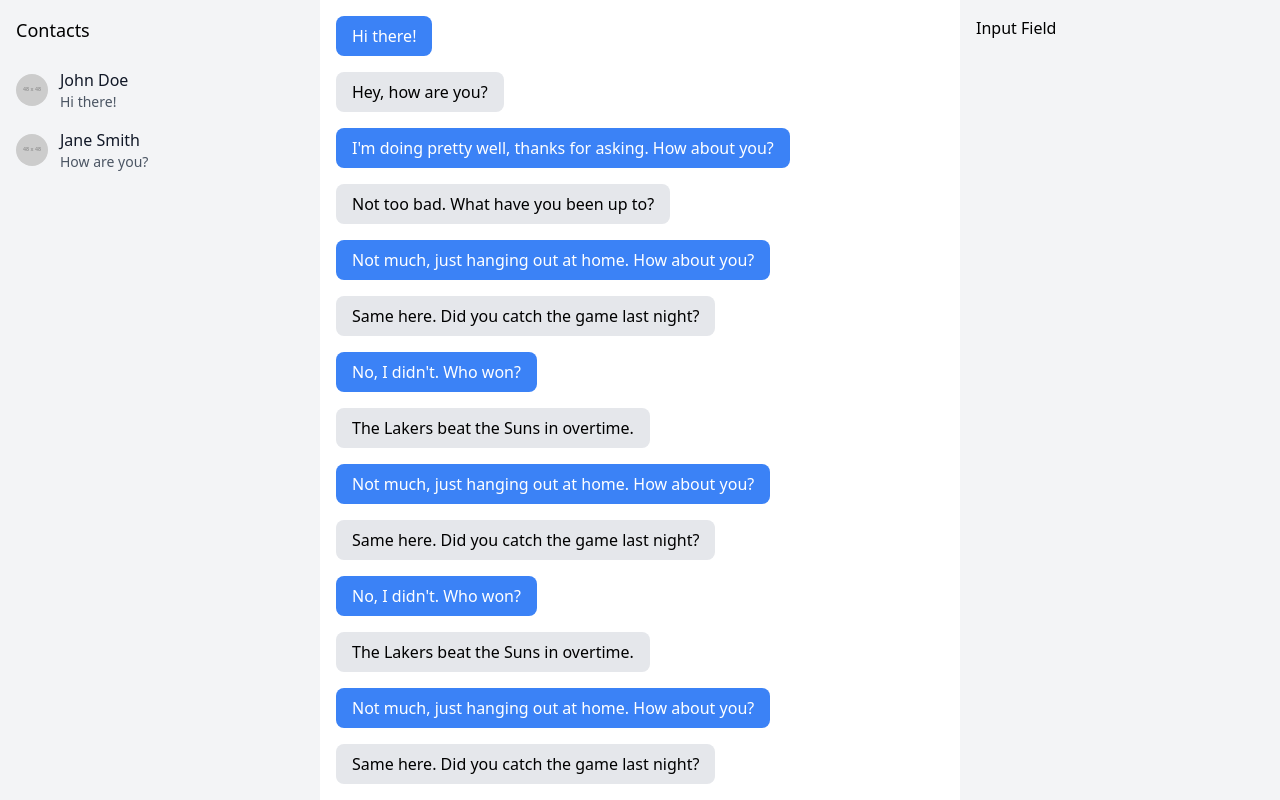
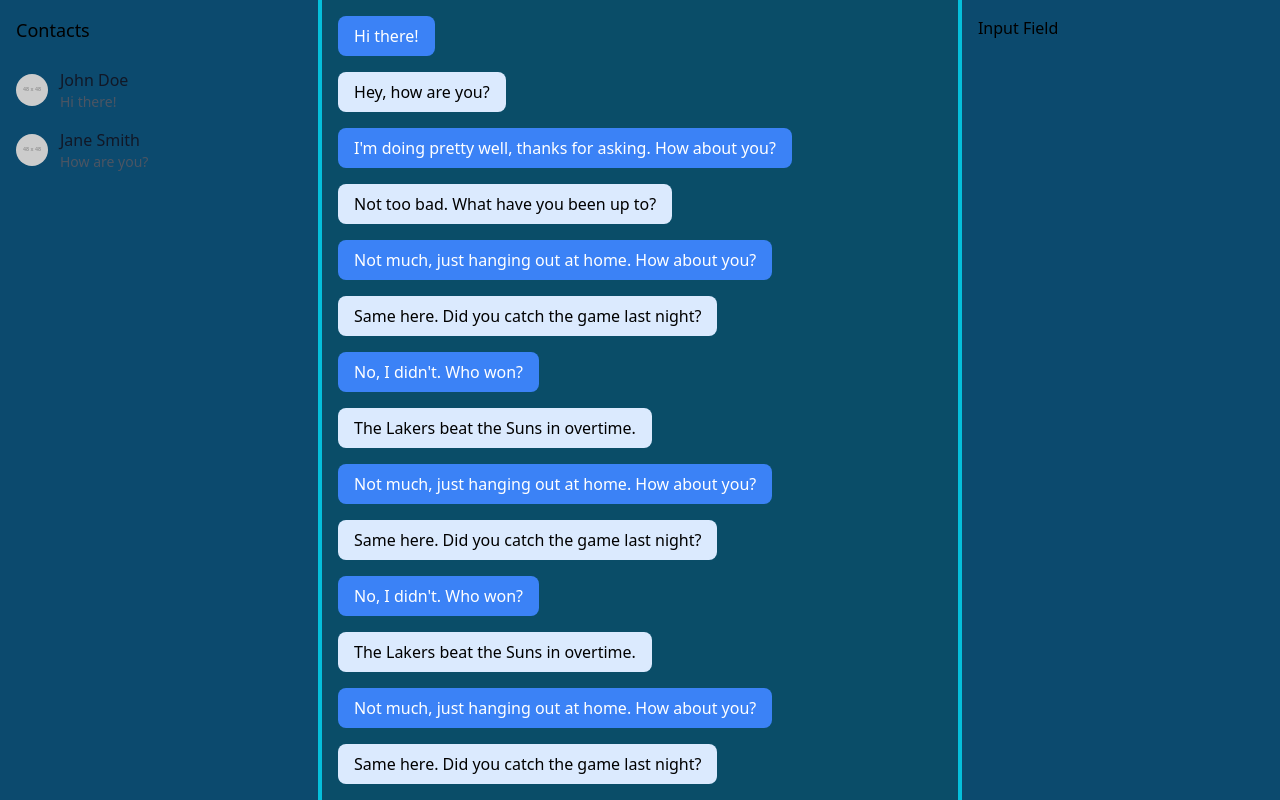
Before and after one commit to mhaddaou/ChatFrontEnd, a Next.js app: page /comp/pages in a window 1280 px wide. Built offline with nearby package versions, Linux system fonts and the light colour scheme.

Commit message:
handel msg

```diff
--- /dev/null
+++ b/pages/Read.tsx
@@ -0,0 +1,36 @@
+import { useState } from 'react';
+
+export default function MyForm() {
+  const [val, setVal] = useState("");
+  const [messages, setMessages] = useState([{
+    id: 1,
+    message: "Hello World"
+  },
+  {
+    id: 2,
+    message: "Hy"
+  },]);
+  const click = ()=>{
+    setMessages([...messages, {
+      id: messages.length + 1,
+      message: val
+    }]);
+    // setVal("");
+  }
+
+  return (
+    <div className='flex items-center justify-center mt-9'>
+      <div>{
+        messages.map((message) =>{
+          return <div key={message.id}>{message.message}</div>
+        })
+        }</div>
+      <input placeholder='write here' onChange={(e) =>{
+        setVal(e.target.value)
+      }}>
+      </input>
+      <button onClick={click}>add</button>
+    </div>
+  );
+
+}
--- a/pages/comp/ChatHistory.tsx
+++ b/pages/comp/ChatHistory.tsx
@@ -1,91 +1,5 @@
-/* eslint-disable @next/next/no-img-element */
 
-// import MessageInput from "./MessageInput";
-
-// const ChatApp = () => {
-//   return (
-//     <div className="flex flex-col h-screen">
-//       <div className="flex-grow-0 bg-gray-100 p-4">
-//         <h2 className="text-lg font-medium mb-4">Message History</h2>
-//         <ul>
-//           <li className="flex items-start mb-4">
-//             <img
-//               className="w-8 h-8 rounded-full mr-3"
-//               src="https://via.placeholder.com/48"
-//               alt="Avatar"
-//             />
-//             <div className="flex-1">
-//               <div className="flex items-center mb-1">
-//                 <h3 className="text-gray-900 font-medium mr-2">John Doe</h3>
-//                 <span className="text-gray-600 text-sm">4:30 PM</span>
-//               </div>
-//               <p className="text-gray-800">Hi there!</p>
-//             </div>
-//           </li>
-//           <li className="flex items-start mb-4">
-//             <img
-//               className="w-8 h-8 rounded-full mr-3"
-//               src="https://via.placeholder.com/48"
-//               alt="Avatar"
-//             />
-//             <div className="flex-1">
-//               <div className="flex items-center mb-1">
-//                 <h3 className="text-gray-900 font-medium mr-2">Jane Smith</h3>
-//                 <span className="text-gray-600 text-sm">4:35 PM</span>
-//               </div>
-//               <p className="text-gray-800">How are you?</p>
-//             </div>
-//           </li>
-//         </ul>
-//       </div>
-//       <div className="flex-grow bg-white p-4">
-//         <h2 className="text-lg font-medium mb-4">Chat Area</h2>
-//         <ul className="mb-4">
-//           <li className="flex items-start mb-4">
-//             <img
-//               className="w-8 h-8 rounded-full mr-3"
-//               src="https://via.placeholder.com/48"
-//               alt="Avatar"
-//             />
-//             <div className="flex-1">
-//               <div className="flex items-center mb-1">
-//                 <h3 className="text-gray-900 font-medium mr-2">John Doe</h3>
-//                 <span className="text-gray-600 text-sm">4:30 PM</span>
-//               </div>
-//               <p className="text-gray-800">Hi there!</p>
-//             </div>
-//           </li>
-//           <li className="flex items-start mb-4">
-//             <img
-//               className="w-8 h-8 rounded-full mr-3"
-//               src="https://via.placeholder.com/48"
-//               alt="Avatar"
-//             />
-//             <div className="flex-1">
-//               <div className="flex items-center mb-1">
-//                 <h3 className="text-gray-900 font-medium mr-2">Jane Smith</h3>
-//                 <span className="text-gray-600 text-sm">4:35 PM</span>
-//               </div>
-//               <p className="text-gray-800">How are you?</p>
-//             </div>
-//           </li>
-//         </ul>
-//             <MessageInput />
-
-//         {/* <form className="flex">
-//           <input
-//             className="flex-1 bg-gray-200 p-2 rounded-lg"
-//             type="text"
-//             placeholder="Type your message here..."
-//           />
-//           <button className="bg-indigo-500 hover:bg-indigo-600 text-white px-4 py-2 rounded-lg ml-2">Send</button>
-// </form> */}
-// </div>
-// </div>
-//   );
-// }
-
-// export default ChatApp;
+import Link from "next/link";
 import { useState } from "react";
 
 const ChatHistory = () => {
@@ -108,46 +22,6 @@ const ChatHistory = () => {
     {
       id: 4,
       text: "Not too bad. What have you been up to?",
-      sender: "friend",
-    },
-    {
-      id: 5,
-      text: "Not much, just hanging out at home. How about you?",
-      sender: "user",
-    },
-    {
-      id: 6,
-      text: "Same here. Did you catch the game last night?",
-      sender: "friend",
-    },
-    {
-      id: 7,
-      text: "No, I didn't. Who won?",
-      sender: "user",
-    },
-    {
-      id: 8,
-      text: "The Lakers beat the Suns in overtime.",
-      sender: "friend",
-    },
-    {
-      id: 5,
-      text: "Not much, just hanging out at home. How about you?",
-      sender: "user",
-    },
-    {
-      id: 6,
-      text: "Same here. Did you catch the game last night?",
-      sender: "friend",
-    },
-    {
-      id: 7,
-      text: "No, I didn't. Who won?",
-      sender: "user",
-    },
-    {
-      id: 8,
-      text: "The Lakers beat the Suns in overtime.",
       sender: "friend",
     },
     {
@@ -256,10 +130,18 @@ const ChatHistory = () => {
   const handleSubmit = (event : any) => {
     event.preventDefault();
     if (inputValue.trim() !== "") {
-      // Do something with the input value, like send it to the server
+
       setInputValue("");
     }
   };
+  const click = ()=>{
+    setMessages([...messages, {
+      id: messages.length + 1,
+      text: inputValue,
+      sender: "user",
+    }]);
+    // setVal("");
+  }
 
   return (
     <div className="flex flex-col h-full overflow-y-auto">
@@ -267,9 +149,10 @@ const ChatHistory = () => {
 
         <div key={message.id} className={`mb-4 flex justify-${message.sender === "user" ? "end" : "start"}`}>
         <div className={`${
-              message.sender === "user" ? "bg-blue-500 text-white" : "bg-gray-200"
+              message.sender === "user" ? "bg-blue-500 text-white" : "bg-blue-100"
             } py-2 px-4 rounded-lg`}>
           {message.text}</div></div>
+
       ))}
        <div className="mt-auto ">
         <form onSubmit={handleSubmit}>
@@ -279,18 +162,20 @@ const ChatHistory = () => {
           value={inputValue}
           onChange={handleInputChange}
           placeholder="Type a message..."
-          className="flex-grow p-2 rounded-lg mr-2"
+          className="flex-grow p-2 rounded-lg mr-2 bg-bginp"
           />
         <button
-          type="submit"
-          className="bg-blue-500 text-white px-4 py-2 rounded-lg"
+          type="submit" onClick={click}
+          className="bg-cyan-700 text-white px-4 py-2 rounded-lg"
           >
           Send
         </button>
       </div>
     </form>
       </div>
+      <Link href="/Read">Read input</Link>
     </div>
+
   );
 };
 
--- a/pages/comp/pages/index.tsx
+++ b/pages/comp/pages/index.tsx
@@ -5,18 +5,18 @@ import ChatApp from "../ChatHistory";
 import InputChat from "./Home";
 export default function Tome() {
     return (
-      <>
+      <div className="bg-saliha">
 
-    <div className="flex flex-row h-screen">
-      <div className="w-1/4 bg-gray-100 p-4">
+    <div className="flex flex-row h-screen gap-1">
+      <div className="w-1/4 bg-sky-900 p-4">
       <ContactList />
       </div>
-      <div className="w-1/2 bg-white p-4">
+      <div className="w-1/2 bg-rtn p-4">
       <ChatApp />
       </div>
-      <div className="w-1/4 bg-gray-100 p-4">Input Field</div>
+      <div className="w-1/4 bg-sky-900 p-4">Input Field</div>
     </div>
 
-      </>
+      </div>
     );
         }
--- a/tailwind.config.js
+++ b/tailwind.config.js
@@ -7,7 +7,16 @@ module.exports = {
   ],
   theme: {
 
+
     extend: {
+      colors:{
+        'rtn':'#0A4D68',
+        'saliha':'#05BFDB',
+        'ayoub':'#AAC8A7',
+        'ayoubb':'#088395',
+        'salihaa':'#5D3891',
+        'bginp':'#B9F3FC',
+      },
       backgroundImage: {
         'gradient-radial': 'radial-gradient(var(--tw-gradient-stops))',
         'gradient-conic':
```
